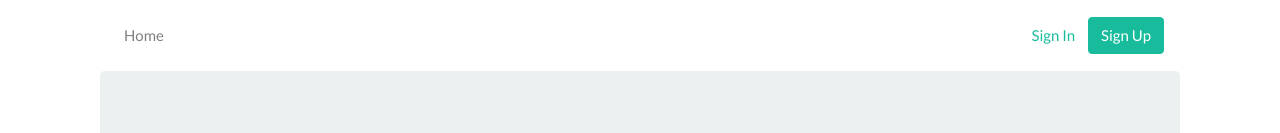
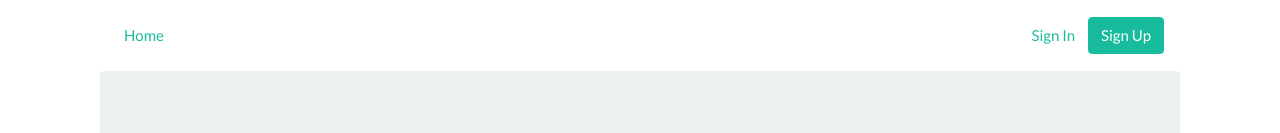
Before and after one commit to anubhavynr/srvls, a React (Create React App) app in the folder Lab 2/: page / in a window 1280 px wide. Shown: the top 133 px of the page. Built offline with nearby package versions, Linux system fonts and the light colour scheme.

Commit message:
UI updates.

```diff
--- a/Lab 2/src/components/authenticatedLink.js
+++ b/Lab 2/src/components/authenticatedLink.js
@@ -9,7 +9,7 @@ const AuthenticatedLink = (props) => {
     linkText,
 } = props;
 
-  return isAuthenticated ? <Nav.Link href={linkHref}>{linkText}</Nav.Link> : null;
+  return isAuthenticated ? <Nav.Link className="text-success" href={linkHref}>{linkText}</Nav.Link> : null;
 }
 
 AuthenticatedLink.propTypes = {
--- a/Lab 2/src/components/navigation.js
+++ b/Lab 2/src/components/navigation.js
@@ -23,7 +23,7 @@ const Navigation = (props) => {
       <Navbar.Toggle aria-controls="basic-navbar-nav" />
       <Navbar.Collapse id="basic-navbar-nav">
         <Nav className="mr-auto">
-          <Nav.Link href="/">Home</Nav.Link>
+          <Nav.Link className="text-success" href="/">Home</Nav.Link>
           <AuthenticatedLink isAuthenticated={currentUser.isAuthenticated} linkHref="dashboard" linkText="Dashboard" />
           <AuthenticatedLink isAuthenticated={currentUser.isAuthenticated} linkHref="products" linkText="Products" />
           <AuthenticatedLink isAuthenticated={currentUser.isAuthenticated} linkHref="orders" linkText="Orders" />
```
